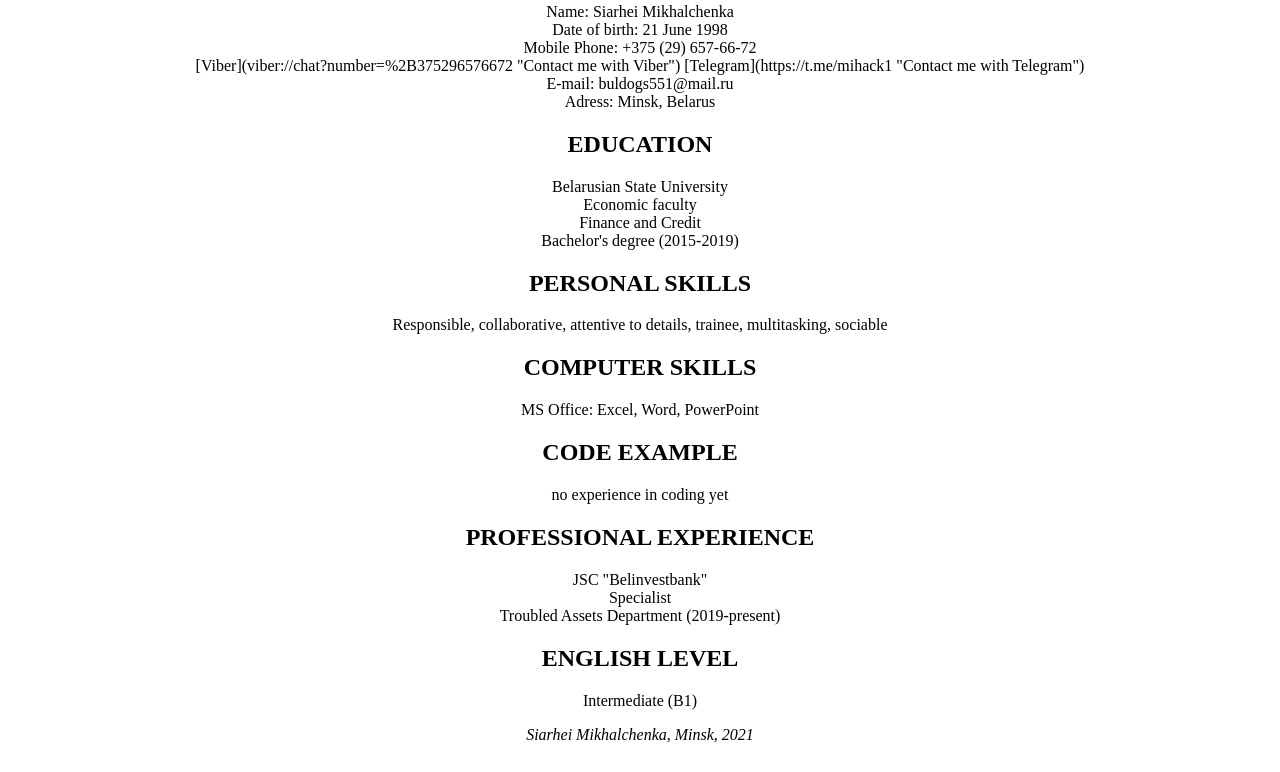
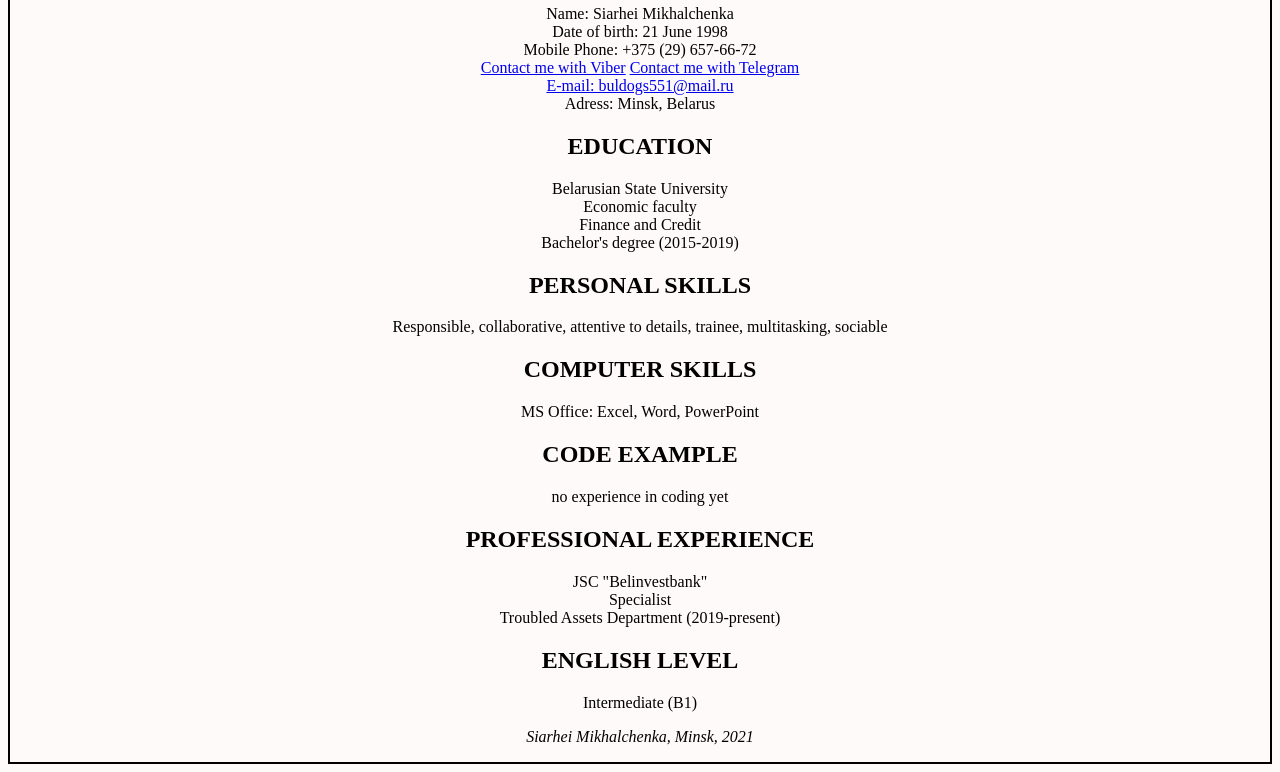
Before and after one commit to Mihalchenko/rsschool-cv, a plain HTML site: page index.html in a window 1280 px wide. Shown: the part 396-1168 px from the top of the page. Drawn offline with Linux system fonts and the light colour scheme.

Commit message:
feat: add some css styles

```diff
--- a/index.html
+++ b/index.html
@@ -2,21 +2,21 @@
 <html lang="en">
   <head>
     <meta charset="utf-8">
-    <meta author="Сергей Михальченко">
+    <meta author="Siarhei Mikhalchenka">
     <link rel="stylesheet" href="style.css">
     <title>CV Mihalchenko</title>
   </head>
   <body>
     <header>
-      <img src="https://sun9-77.userapi.com/impf/c834302/v834302260/9427a/h5AKUHbz8b8.jpg?size=720x960&quality=96&sign=cd66a915db1ab6ce0948d43a94b7b35d&type=album" width='200px' height='260px' alt="Personal photo">
+      <img src="https://sun9-77.userapi.com/impf/c834302/v834302260/9427a/h5AKUHbz8b8.jpg?size=720x960&quality=96&sign=cd66a915db1ab6ce0948d43a94b7b35d&type=album" width="200px" height="260px" alt="Personal photo">
     <h1>CURRICULUM VITAE</h1>
     <h2>PERSONAL INFORMATION</h2>
     Name: Siarhei Mikhalchenka<br>
     Date of birth: 21 June 1998<br>
     Mobile Phone: +375 (29) 657-66-72<br>
-    [Viber](viber://chat?number=%2B375296576672 "Contact me with Viber")
-    [Telegram](https://t.me/mihack1 "Contact me with Telegram")<br>
-    E-mail: buldogs551@mail.ru<br>
+    <a href="viber://chat?number=%2B375296576672">Contact me with Viber</a>
+    <a href="https://t.me/mihack1">Contact me with Telegram</a><br>
+    <a href="buldogs551@mail.ru" type="email">E-mail: buldogs551@mail.ru</a><br>
     Adress: Minsk, Belarus
   </header>
   <main>
--- a/style.css
+++ b/style.css
@@ -3,4 +3,6 @@ footer {
 }
 body {
     text-align: center;
+    border: 2px double black;
+    background: #FFFAFA;
 }
```
